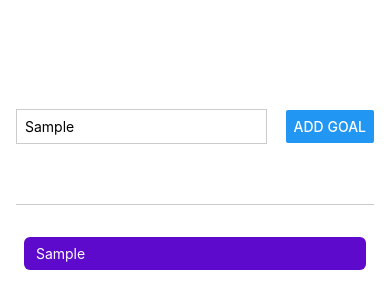
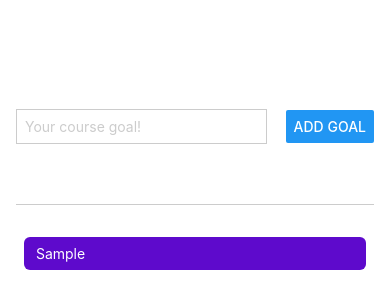
Before and after one commit to ibnunaufal/expo-starter-project, a React Native app: screen / in a window 390 px wide. Both pictures are taken after typing "Sample" into the empty fields and a click on the button "ADD GOAL". Shown: the top 308 px of the page. Built offline with nearby package versions, Linux system fonts and the light colour scheme.

Commit message:
create component

```diff
--- a/App.js
+++ b/App.js
@@ -9,16 +9,13 @@
   TextInput,
   View,
 } from "react-native";
+import GoalInput from "./components/GoalInput";
+import GoalItem from "./components/GoalItem";
 
 export default function App() {
-  const [enteredGoalText, setEnteredGoalText] = useState("");
   const [courseGoals, setCourseGoals] = useState([]);
 
-  function goalInputHandler(enteredText) {
-    setEnteredGoalText(enteredText);
-  }
-
-  function addGoalHandler() {
+  function addGoalHandler(enteredGoalText) {
     setCourseGoals((currentCourseGoals) => [
       ...currentCourseGoals,
       { text: enteredGoalText, id: Math.random().toString() },
@@ -27,29 +24,17 @@
 
   return (
     <View style={styles.appContainer}>
-      <View style={styles.inputContainer}>
-        <TextInput
-          style={styles.textInput}
-          placeholder="Your course goal!"
-          placeholderTextColor={"#ccc"}
-          onChangeText={goalInputHandler}
-        />
-        <Button title="Add Goal" onPress={addGoalHandler} />
-      </View>
+      <GoalInput onAddGoal={addGoalHandler} />
       <View style={styles.goalsContainer}>
         <FlatList
           data={courseGoals}
           renderItem={(itemData) => {
-            return (
-              <View style={styles.goalItem}>
-                <Text style={styles.goalText}> {itemData.item.text} </Text>
-              </View>
-            );
+            return <GoalItem text={itemData.item.text} />;
           }}
           keyExtractor={(item, index) => {
-            return item.id
+            return item.id;
           }}
-        ></FlatList>
+        />
       </View>
     </View>
   );
@@ -61,32 +46,7 @@
     paddingTop: 50,
     paddingHorizontal: 16,
   },
-  inputContainer: {
-    flex: 1,
-    flexDirection: "row",
-    justifyContent: "space-between",
-    alignItems: "center",
-    marginBottom: 24,
-    borderBottomWidth: 1,
-    borderBottomColor: "#ccc",
-  },
-  textInput: {
-    borderWidth: 1,
-    borderColor: "#ccc",
-    width: "70%",
-    marginRight: 8,
-    padding: 8,
-  },
   goalsContainer: {
     flex: 4,
   },
-  goalItem: {
-    margin: 8,
-    padding: 8,
-    borderRadius: 6,
-    backgroundColor: "#5e0acc",
-  },
-  goalText: {
-    color: "white",
-  },
 });
--- /dev/null
+++ b/components/GoalInput.js
@@ -0,0 +1,46 @@
+import { useState } from "react";
+import { Button, StyleSheet, TextInput, View } from "react-native";
+
+function GoalInput(props) {
+  const [enteredGoalText, setEnteredGoalText] = useState("");
+  function goalInputHandler(enteredText) {
+    setEnteredGoalText(enteredText);
+  }
+  function addGoalHandler(){
+    props.onAddGoal(enteredGoalText)
+    setEnteredGoalText('');
+  }
+  return (
+    <View style={styles.inputContainer}>
+      <TextInput
+        style={styles.textInput}
+        placeholder="Your course goal!"
+        placeholderTextColor={"#ccc"}
+        onChangeText={goalInputHandler}
+        value={enteredGoalText}
+      />
+      <Button title="Add Goal" onPress={addGoalHandler} />
+    </View>
+  );
+}
+
+export default GoalInput;
+
+const styles = StyleSheet.create({
+  inputContainer: {
+    flex: 1,
+    flexDirection: "row",
+    justifyContent: "space-between",
+    alignItems: "center",
+    marginBottom: 24,
+    borderBottomWidth: 1,
+    borderBottomColor: "#ccc",
+  },
+  textInput: {
+    borderWidth: 1,
+    borderColor: "#ccc",
+    width: "70%",
+    marginRight: 8,
+    padding: 8,
+  },
+});
--- /dev/null
+++ b/components/GoalItem.js
@@ -0,0 +1,22 @@
+import { StyleSheet, Text, View } from "react-native";
+
+function GoalItem(props) {
+  return (
+    <View style={styles.goalItem}>
+      <Text style={styles.goalText}> {props.text} </Text>
+    </View>
+  );
+}
+
+export default GoalItem;
+const styles = StyleSheet.create({
+  goalItem: {
+    margin: 8,
+    padding: 8,
+    borderRadius: 6,
+    backgroundColor: "#5e0acc",
+  },
+  goalText: {
+    color: "white",
+  },
+});
```
Also changed, not shown: 1 other file (tests, documents, lock files or other folders).
